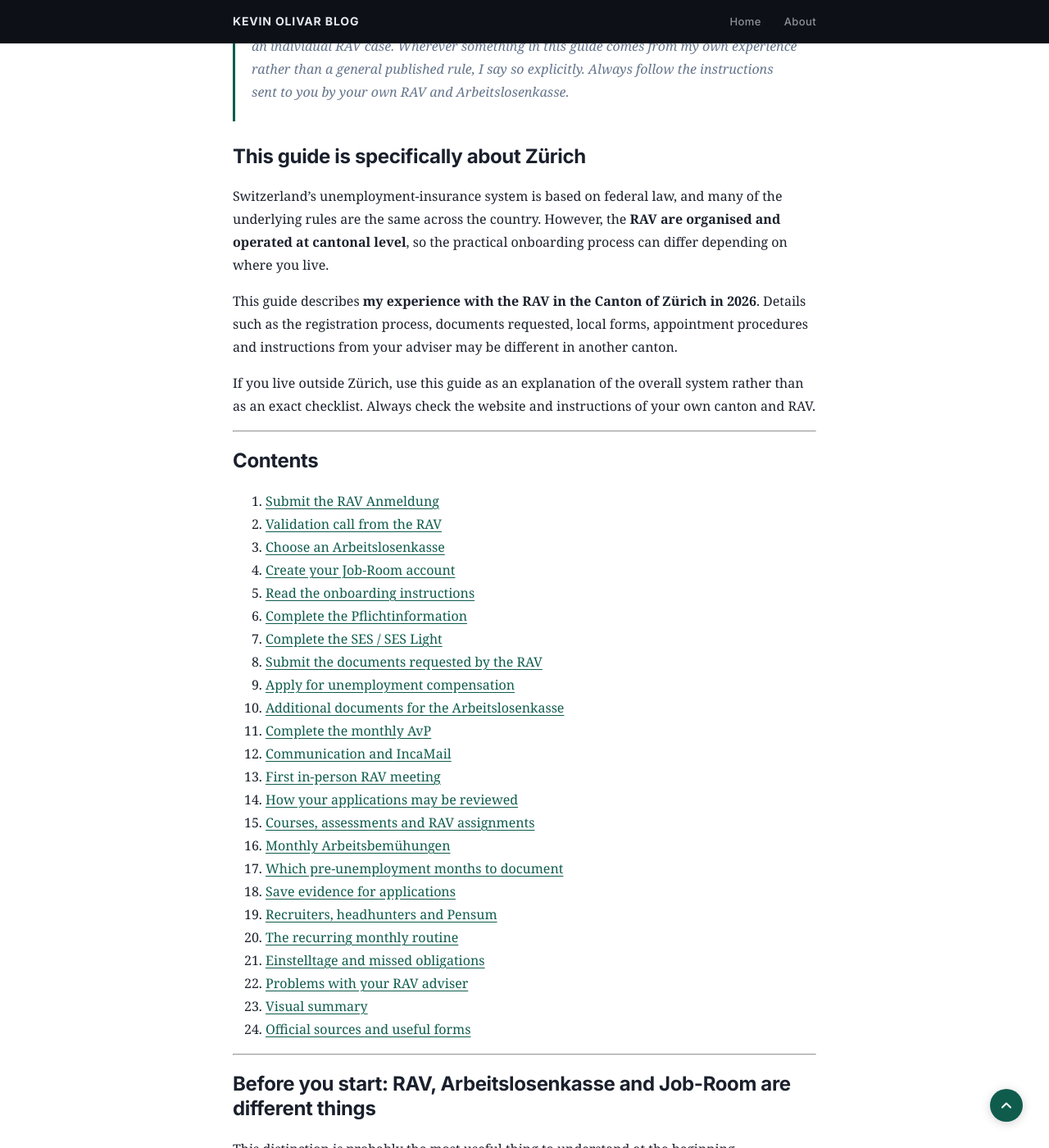
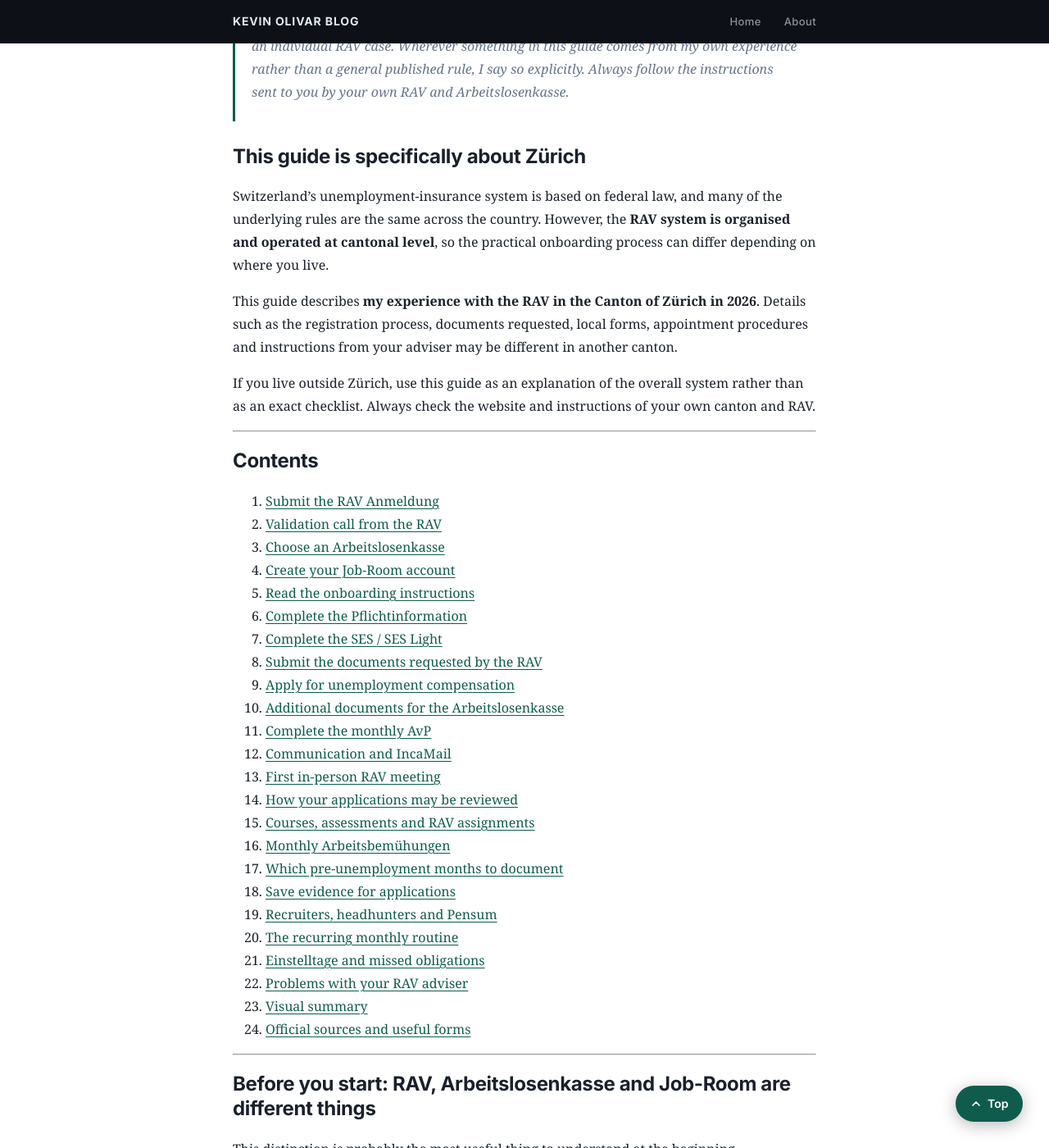
Before and after one commit to olivark/olivark.github.io, a Jekyll site: the page built from _posts/2026-08-18-rav-onboarding-switzerland.md, in a window 1280 px wide and 1400 px high, scrolled down 530 px. Shown: the whole window at 82% size. Built offline with Jekyll 4.4.1, drawn with Linux system fonts in a browser that asks for light colours.

Commit message:
doc: update rav post and gototop

```diff
--- a/_layouts/post.html
+++ b/_layouts/post.html
@@ -13,7 +13,8 @@ layout: default
 </article>
 
 <a href="#" class="back-to-top" aria-label="Back to top">
-  <svg xmlns="http://www.w3.org/2000/svg" width="20" height="20" viewBox="0 0 24 24" fill="none" stroke="currentColor" stroke-width="2.5" stroke-linecap="round" stroke-linejoin="round"><polyline points="18 15 12 9 6 15"/></svg>
+  <svg xmlns="http://www.w3.org/2000/svg" width="16" height="16" viewBox="0 0 24 24" fill="none" stroke="currentColor" stroke-width="2.5" stroke-linecap="round" stroke-linejoin="round"><polyline points="18 15 12 9 6 15"/></svg>
+  <span>Top</span>
 </a>
 
 <script>
--- a/_posts/2026-08-18-rav-onboarding-switzerland.md
+++ b/_posts/2026-08-18-rav-onboarding-switzerland.md
@@ -34,7 +34,7 @@ This guide describes the onboarding process I went through in the **Canton of Z
 
 ## This guide is specifically about Zürich
 
-Switzerland's unemployment-insurance system is based on federal law, and many of the underlying rules are the same across the country. However, the **RAV are organised and operated at cantonal level**, so the practical onboarding process can differ depending on where you live.
+Switzerland's unemployment-insurance system is based on federal law, and many of the underlying rules are the same across the country. However, the **RAV system is organised and operated at cantonal level**, so the practical onboarding process can differ depending on where you live.
 
 This guide describes **my experience with the RAV in the Canton of Zürich in 2026**. Details such as the registration process, documents requested, local forms, appointment procedures and instructions from your adviser may be different in another canton.
 
--- a/assets/site.css
+++ b/assets/site.css
@@ -287,22 +287,29 @@ pre code {
   position: fixed;
   bottom: 2rem;
   right: 2rem;
-  width: 2.5rem;
-  height: 2.5rem;
   display: flex;
   align-items: center;
-  justify-content: center;
+  gap: 0.35rem;
+  padding: 0.6rem 1.1rem;
   background: var(--accent);
   color: #fff;
-  border-radius: 50%;
-  box-shadow: 0 2px 12px rgba(0, 0, 0, 0.18);
+  font-family: var(--font-sans);
+  font-size: 0.875rem;
+  font-weight: 600;
+  border-radius: 2rem;
+  box-shadow: 0 4px 20px rgba(0, 0, 0, 0.28);
   opacity: 0;
   pointer-events: none;
-  transition: opacity 0.25s, background 0.2s;
+  transition: opacity 0.25s, background 0.2s, transform 0.2s;
   z-index: 200;
+  text-decoration: none;
 }
 
-.back-to-top:hover { background: var(--accent-hover); color: #fff; }
+.back-to-top:hover {
+  background: var(--accent-hover);
+  color: #fff;
+  transform: translateY(-2px);
+}
 
 .back-to-top.visible {
   opacity: 1;
```
